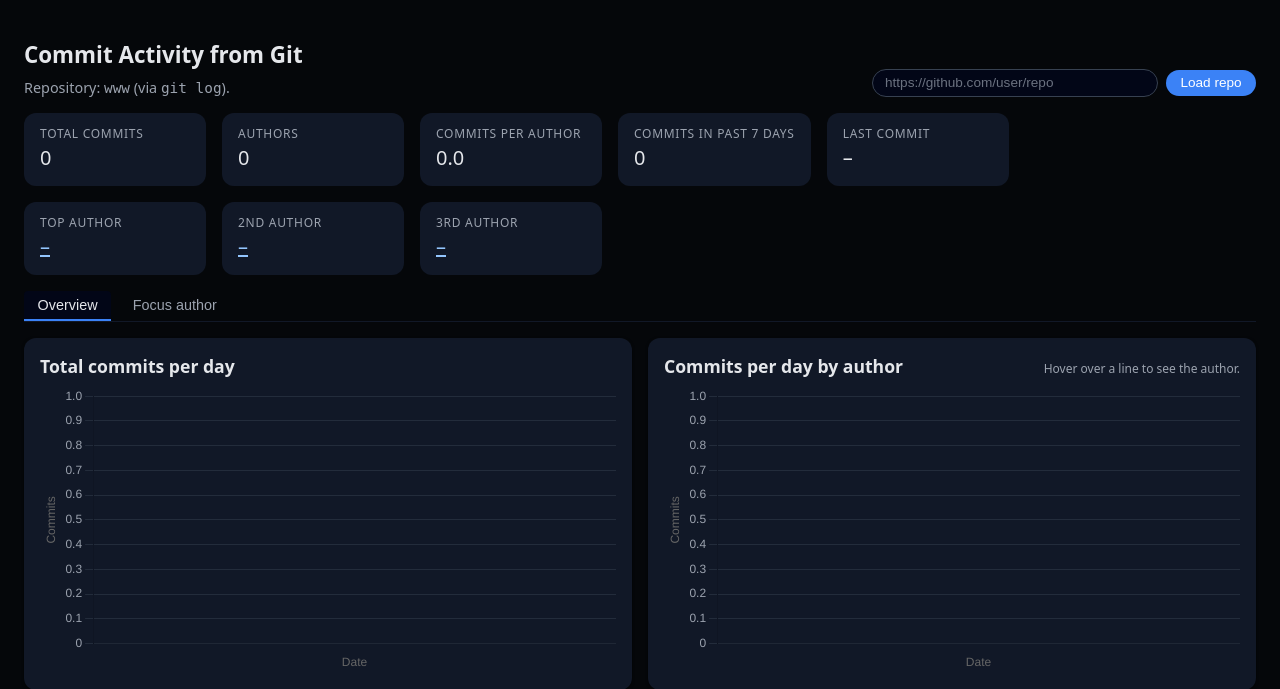
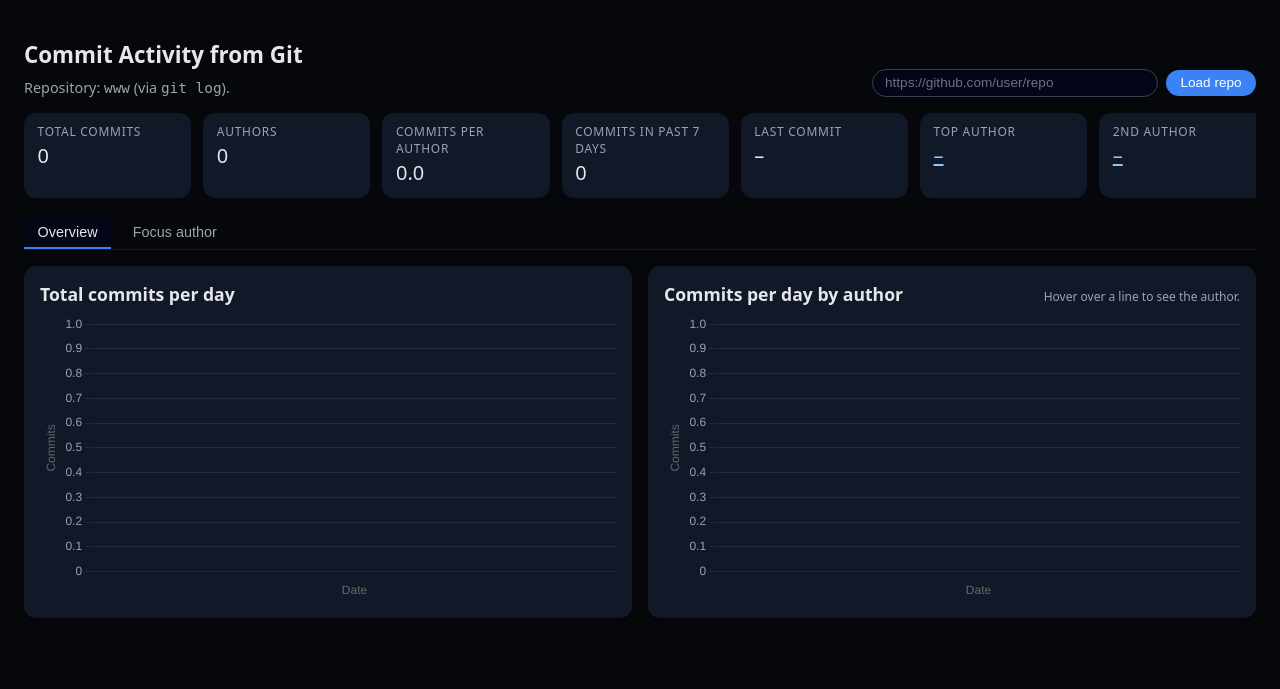
Before and after one commit to alxcnwy/analyze_git_activity, a Flask app: page / in a window 1280 px wide. Shown: the top 689 px of the page. Run offline with Flask 3, Linux system fonts and the light colour scheme; data that the repository does not hold is empty; parts of the project's set-up code (start-up, migrations or seed data) failed here and were passed over.

Commit message:
update layout

```diff
--- a/static/app.js
+++ b/static/app.js
@@ -151,6 +151,13 @@ document.addEventListener("DOMContentLoaded", () => {
         };
 
         canvas.addEventListener("mousedown", (e) => {
+          const rect = canvas.getBoundingClientRect();
+          const y = e.clientY - rect.top;
+          const area = chart.chartArea;
+          // Only start brushing if the drag begins in the x-axis label area.
+          if (!area || y < area.bottom || y > area.bottom + 40) {
+            return;
+          }
           isDragging = true;
           startValue = getXValue(e);
         });
@@ -175,7 +182,7 @@ document.addEventListener("DOMContentLoaded", () => {
           chart.update();
         });
 
-        canvas.addEventListener("dblclick", () => {
+          canvas.addEventListener("dblclick", () => {
           chart.options.scales.x.min = undefined;
           chart.options.scales.x.max = undefined;
           chart.update();
@@ -265,6 +272,10 @@ document.addEventListener("DOMContentLoaded", () => {
         },
         options: {
           responsive: true,
+          interaction: {
+            mode: "nearest",
+            intersect: false,
+          },
           scales: {
             x: {
               title: {
--- a/templates/index.html
+++ b/templates/index.html
@@ -85,16 +85,18 @@
       }
       .summary-row {
         display: flex;
-        flex-wrap: wrap;
-        gap: 1rem;
+        flex-wrap: nowrap;
+        gap: 0.75rem;
         margin-top: 1rem;
         margin-bottom: 0.5rem;
+        overflow-x: auto;
+        padding-bottom: 0.25rem;
       }
       .stat-card {
         background-color: #111827;
         border-radius: 0.75rem;
-        padding: 0.75rem 1rem;
-        min-width: 150px;
+        padding: 0.6rem 0.85rem;
+        min-width: 140px;
       }
       .stat-label {
         font-size: 0.75rem;
@@ -251,9 +253,6 @@
         <div class="stat-value" id="statLastCommitAuthor">–</div>
         <div class="stat-sub" id="statLastCommitWhen"></div>
       </div>
-    </div>
-
-    <div class="summary-row">
       <div class="stat-card">
         <div class="stat-label">Top author</div>
         <div class="stat-value">
```
